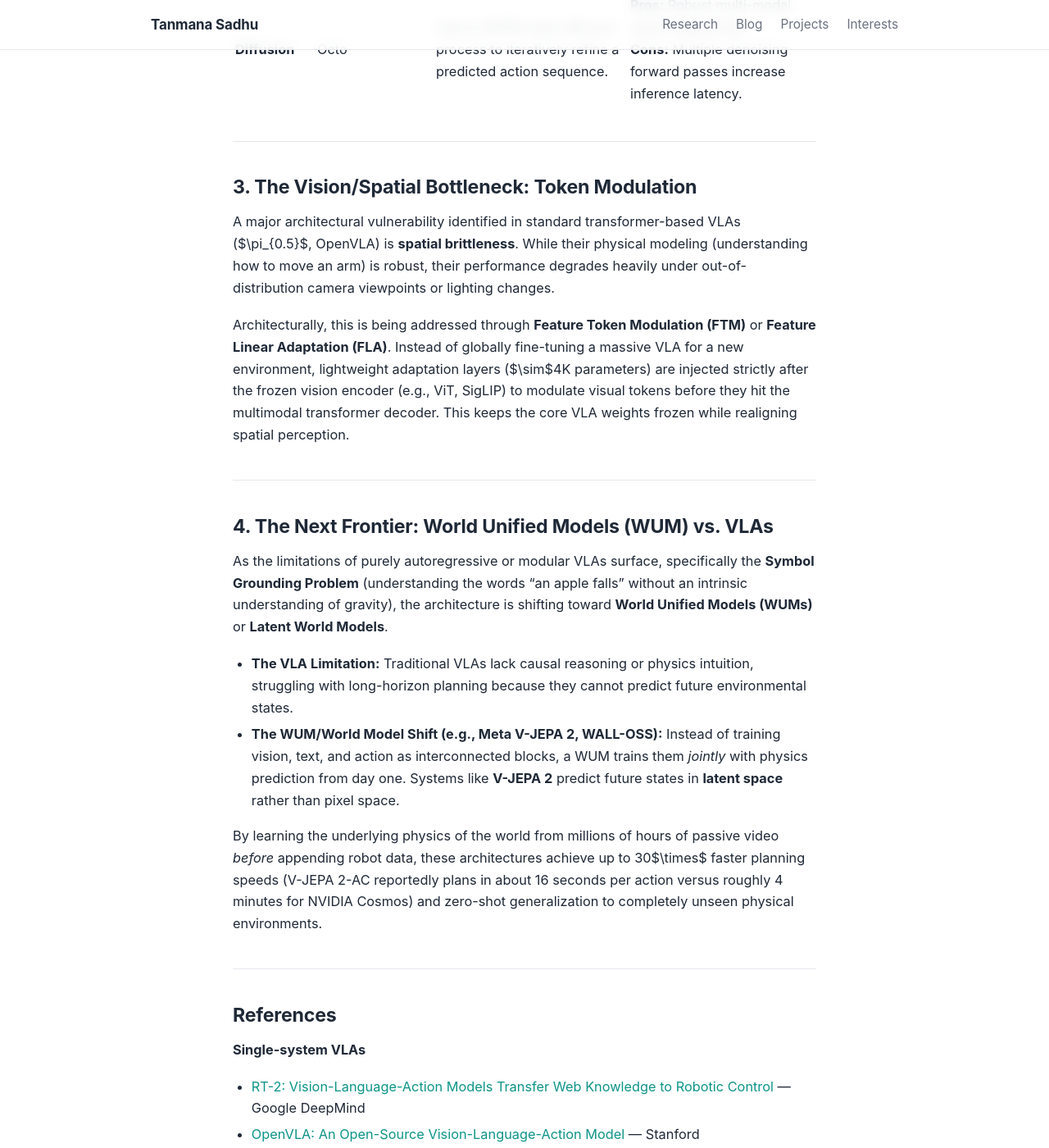
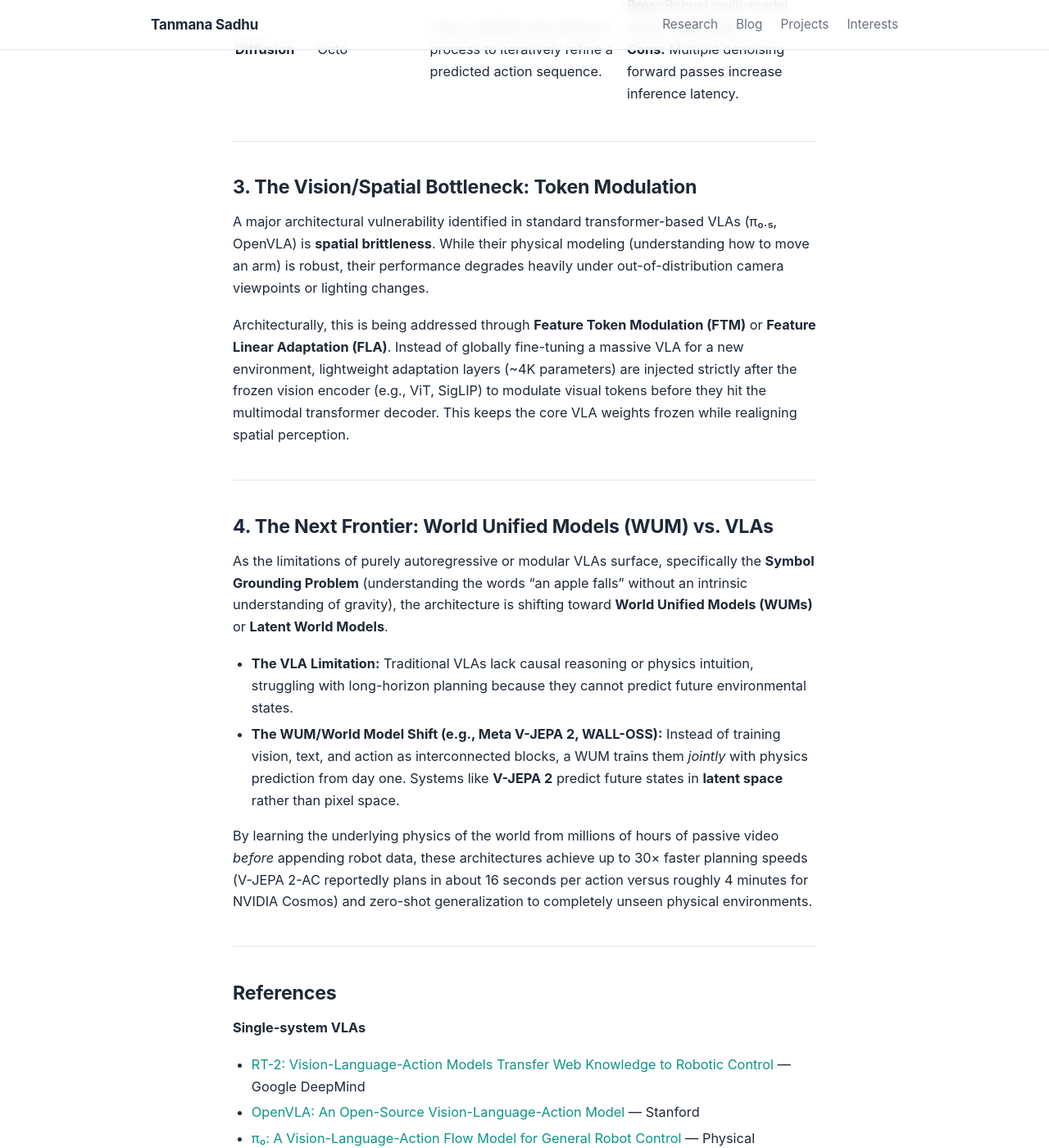
Before and after one commit to tanmana5/tanmana5.github.io, a Jekyll site: the page built from _posts/2026-06-08-vlas-comparison.md, in a window 1280 px wide and 1400 px high, scrolled down 2156 px. Shown: the whole window at 82% size. Built offline with Jekyll 4.4.1, drawn with Linux system fonts in a browser that asks for light colours; some of the changed text lies outside the part shown.

Commit message:
fixing latex characters

```diff
--- a/_posts/2026-06-08-vlas-comparison.md
+++ b/_posts/2026-06-08-vlas-comparison.md
@@ -15,7 +15,7 @@ Modern VLA architectures can be categorized and compared across three core dimen
 
 How the model bridges high-level vision-language understanding with high-frequency motor control is the defining architectural split.
 
-### Single-System Architecture (e.g., RT-2, OpenVLA, $\pi_0$)
+### Single-System Architecture (e.g., RT-2, OpenVLA, π₀)
 
 These architectures process vision, language, and robot states simultaneously within a single, end-to-end neural network. A pre-trained Vision-Language Model (VLM) backbone is typically modified by appending or integrating an action-prediction mechanism directly into its transformer layers.
 
@@ -41,16 +41,16 @@ The way a VLA represents and outputs an "action" determines its smoothness, prec
 | --- | --- | --- | --- |
 | **Discrete Tokens** | RT-2, OpenVLA | Actions are quantized into integer bins and treated exactly like text tokens. | **Pros:** Utilizes standard LLM cross-entropy loss and sequence prediction. <br>**Cons:** Jerky, single-step execution; high context-window inflation. |
 | **Chunked Prediction** | SmolVLA, MolmoAct 2 | Predicts a vector/sequence of future actions at once (e.g., the next 10–50 time-steps). | **Pros:** Compute-efficient inference; significantly smoother trajectories than single-step tokens. |
-| **Flow Matching** | $\pi_0$ (Pi-Zero), $\pi_{0.5}$ | Generates trajectories by iteratively denoising a random sample via flow-matching. | **Pros:** Exceptional at handling multi-modal action distributions (tasks with multiple valid paths). |
+| **Flow Matching** | π₀ (Pi-Zero), π₀.₅ | Generates trajectories by iteratively denoising a random sample via flow-matching. | **Pros:** Exceptional at handling multi-modal action distributions (tasks with multiple valid paths). |
 | **Diffusion** | Octo | Uses a DDPM-style diffusion process to iteratively refine a predicted action sequence. | **Pros:** Robust multi-modal action trajectories. <br>**Cons:** Multiple denoising forward passes increase inference latency. |
 
 ---
 
 ## 3. The Vision/Spatial Bottleneck: Token Modulation
 
-A major architectural vulnerability identified in standard transformer-based VLAs ($\pi_{0.5}$, OpenVLA) is **spatial brittleness**. While their physical modeling (understanding how to move an arm) is robust, their performance degrades heavily under out-of-distribution camera viewpoints or lighting changes.
+A major architectural vulnerability identified in standard transformer-based VLAs (π₀.₅, OpenVLA) is **spatial brittleness**. While their physical modeling (understanding how to move an arm) is robust, their performance degrades heavily under out-of-distribution camera viewpoints or lighting changes.
 
-Architecturally, this is being addressed through **Feature Token Modulation (FTM)** or **Feature Linear Adaptation (FLA)**. Instead of globally fine-tuning a massive VLA for a new environment, lightweight adaptation layers ($\sim$4K parameters) are injected strictly after the frozen vision encoder (e.g., ViT, SigLIP) to modulate visual tokens before they hit the multimodal transformer decoder. This keeps the core VLA weights frozen while realigning spatial perception.
+Architecturally, this is being addressed through **Feature Token Modulation (FTM)** or **Feature Linear Adaptation (FLA)**. Instead of globally fine-tuning a massive VLA for a new environment, lightweight adaptation layers (~4K parameters) are injected strictly after the frozen vision encoder (e.g., ViT, SigLIP) to modulate visual tokens before they hit the multimodal transformer decoder. This keeps the core VLA weights frozen while realigning spatial perception.
 
 ---
 
@@ -61,7 +61,7 @@ As the limitations of purely autoregressive or modular VLAs surface, specificall
 * **The VLA Limitation:** Traditional VLAs lack causal reasoning or physics intuition, struggling with long-horizon planning because they cannot predict future environmental states.
 * **The WUM/World Model Shift (e.g., Meta V-JEPA 2, WALL-OSS):** Instead of training vision, text, and action as interconnected blocks, a WUM trains them *jointly* with physics prediction from day one. Systems like **V-JEPA 2** predict future states in **latent space** rather than pixel space.
 
-By learning the underlying physics of the world from millions of hours of passive video *before* appending robot data, these architectures achieve up to 30$\times$ faster planning speeds (V-JEPA 2-AC reportedly plans in about 16 seconds per action versus roughly 4 minutes for NVIDIA Cosmos) and zero-shot generalization to completely unseen physical environments.
+By learning the underlying physics of the world from millions of hours of passive video *before* appending robot data, these architectures achieve up to 30× faster planning speeds (V-JEPA 2-AC reportedly plans in about 16 seconds per action versus roughly 4 minutes for NVIDIA Cosmos) and zero-shot generalization to completely unseen physical environments.
 
 ---
 
@@ -70,7 +70,7 @@ By learning the underlying physics of the world from millions of hours of passiv
 **Single-system VLAs**
 - [RT-2: Vision-Language-Action Models Transfer Web Knowledge to Robotic Control](https://arxiv.org/abs/2307.15818) — Google DeepMind
 - [OpenVLA: An Open-Source Vision-Language-Action Model](https://arxiv.org/abs/2406.09246) — Stanford
-- [$\pi_0$: A Vision-Language-Action Flow Model for General Robot Control](https://arxiv.org/abs/2410.24164) — Physical Intelligence
+- [π₀: A Vision-Language-Action Flow Model for General Robot Control](https://arxiv.org/abs/2410.24164) — Physical Intelligence
 
 **Dual-system VLAs**
 - [Helix: A Vision-Language-Action Model for Generalist Humanoid Control](https://www.figure.ai/news/helix) — Figure AI
```
